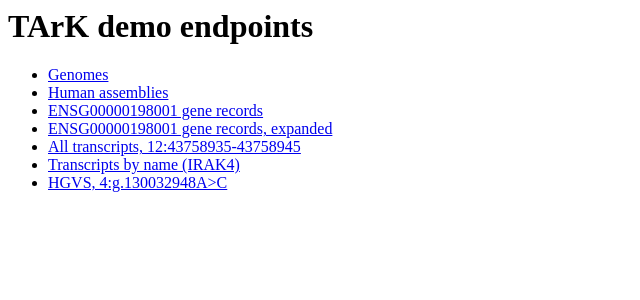
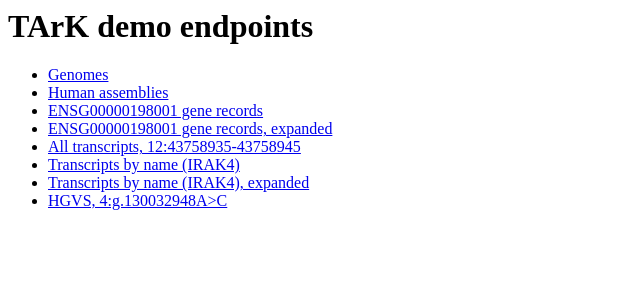
Before and after one commit to Ensembl/tark_ui, a Python web app: template tark_rest/templates/index.html in a window 1280 px wide. Shown: the top 300 px of the page, without its empty margins (0-640 px from the left). Run offline with Jinja, Linux system fonts and the light colour scheme; the template is opened without the code that fills it, so the values that code supplies are empty.

Commit message:
expanded

```diff
--- a/tark_rest/templates/index.html
+++ b/tark_rest/templates/index.html
@@ -7,6 +7,7 @@
 <li><a href="/tark/lookup/gene/?id=ENSG00000198001&expand=1">ENSG00000198001 gene records, expanded</a></li>
 <li><a href="/tark/location/human/transcript/?start=43758935&end=43758945&region=12">All transcripts, 12:43758935-43758945</a></li>
 <li><a href="/tark/lookup/name/transcript?name=IRAK4">Transcripts by name (IRAK4)</a></li>
+<li><a href="/tark/lookup/name/transcript?name=IRAK4&expand=1">Transcripts by name (IRAK4), expanded</a></li>
 <li><a href="/tark/lookup/hgvs/human/4:g.130032948A>C/">HGVS, 4:g.130032948A>C</a></li>
 </ul>
 </html>
```
